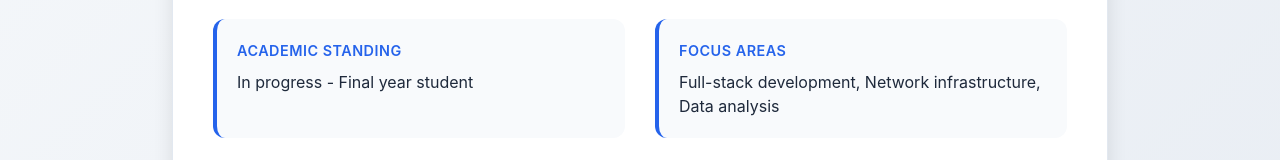
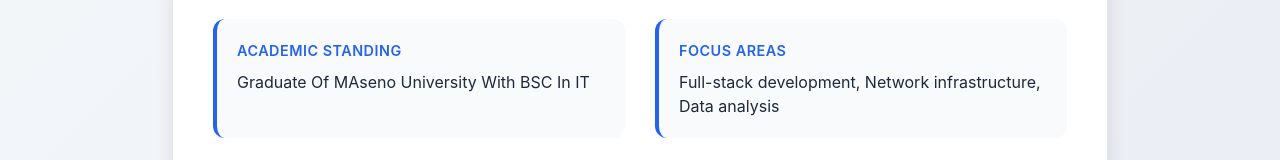
Before and after one commit to elikiprop/cv, a website: page education.html in a window 1280 px wide. Shown: the part 794-954 px from the top of the page. Drawn offline with Linux system fonts and the light colour scheme.

Commit message:
Update academic standing information

```diff
--- a/education.html
+++ b/education.html
@@ -549,7 +549,7 @@
 
                     <div class="detail-item">
                         <div class="detail-label">Academic Standing</div>
-                        <div class="detail-value">In progress - Final year student</div>
+                        <div class="detail-value">Graduate Of MAseno University With BSC In IT</div>
                     </div>
 
                     <div class="detail-item">
```
